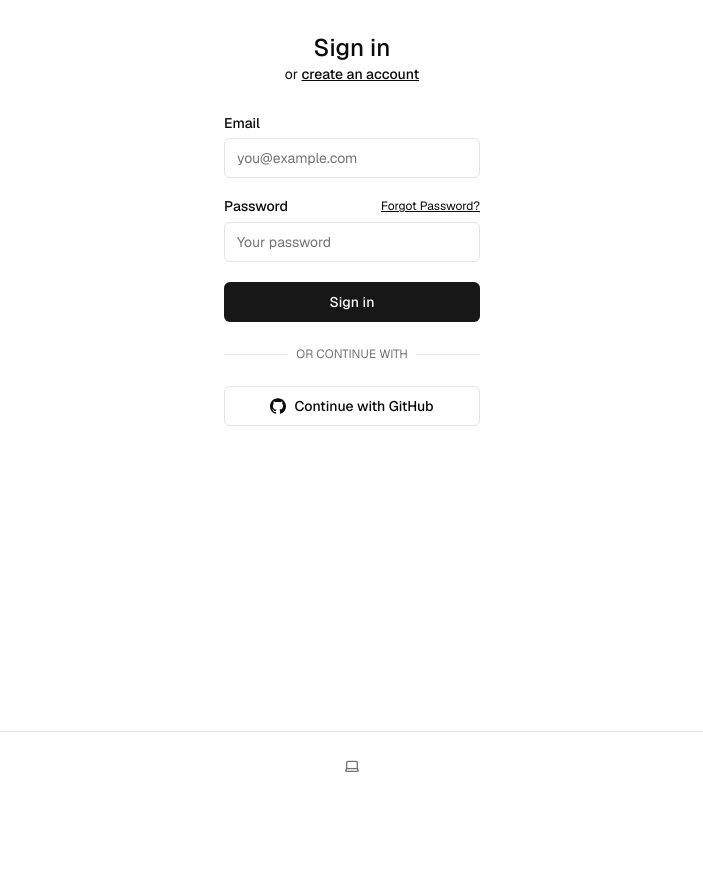
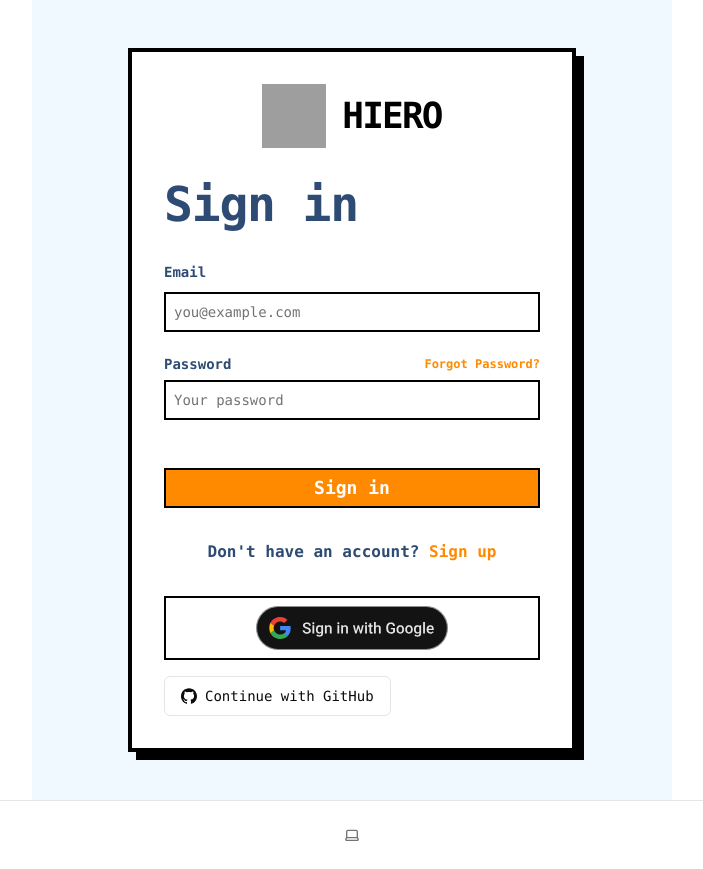
Before and after one commit to Hewlbern/hiero-fork, a Next.js app: page /sign-in in a window 1280 px wide. Shown: the whole page, without its empty margins (288-991 px from the left). Before the commit the page ends 800 px from the top, so only its background shows below. Built offline with nearby package versions, Linux system fonts and the light colour scheme; grey boxes are pictures that could not be loaded.

Commit message:
google auth working - UUID generation next

```diff
--- a/app/(auth-pages)/layout.tsx
+++ /dev/null
@@ -1,9 +0,0 @@
-export default async function Layout({
-  children,
-}: {
-  children: React.ReactNode;
-}) {
-  return (
-    <div className="max-w-7xl flex flex-col gap-12 items-start">{children}</div>
-  );
-}
--- a/app/(auth-pages)/sign-in/page.tsx
+++ b/app/(auth-pages)/sign-in/page.tsx
@@ -1,64 +1,107 @@
-import { signInAction } from "@/app/actions/auth";
+'use client'
+import Image from "next/image";
+import Link from "next/link";
+import { signInAction, signInWithGoogleAuth } from "@/app/actions/auth";
 import { FormMessage, Message } from "@/components/form-message";
 import { SubmitButton } from "@/components/submit-button";
 import { Input } from "@/components/ui/input";
 import { Label } from "@/components/ui/label";
-import Link from "next/link";
 import { GitHubSignInButton } from "@/components/github-sign-in-button";
+import { useEffect, useState } from "react";
 
-export default function Login({
-	searchParams,
-}: {
-	searchParams: Message & { next?: string };
-}) {
-	const next = searchParams.next ? encodeURIComponent(searchParams.next) : "";
+export default function Login({ searchParams }: { searchParams: Message }) {
+  const [mounted, setMounted] = useState(false);
 
-	const signUpLink = `/sign-up${next ? `?next=${next}` : ""}`;
+  useEffect(() => {
+    setMounted(true);
+  }, []);
 
   return (
-		<form className="flex-1 flex flex-col min-w-64 mt-8">
-			<div className="flex flex-col justify-center items-center">
-				<h1 className="text-2xl font-medium">Sign in</h1>
-				<p className="text-sm text-foreground">
-					or{" "}
+    <div className="min-h-screen bg-sky-50 flex flex-col items-center justify-center p-4 font-mono w-7/8 md:w-2/4">
+      <div className="w-full max-w-md bg-white border-4 border-black shadow-[8px_8px_0px_0px_rgba(0,0,0,1)] p-6 sm:p-8">
+        {/* Hiero Logo */}
+        <div className="flex items-center justify-center mb-6 sm:mb-8">
+          <Image
+            src="/0_0.jpeg"
+            alt="Hiero logo"
+            width={48}
+            height={48}
+            className="w-12 h-12 sm:w-16 sm:h-16"
+          />
+          <h2 className="text-3xl sm:text-4xl text-black font-black uppercase tracking-tighter ml-3 sm:ml-4">Hiero</h2>
+        </div>
+
+        <h1 className="text-4xl sm:text-5xl font-bold mb-6 sm:mb-8 text-[#2D4B73] tracking-tight">Sign in</h1>
+
+        <form className="space-y-4 sm:space-y-6" action={signInAction}>
+          <div className="space-y-2">
+            <Label htmlFor="email" className="text-[#2D4B73] font-bold">Email</Label>
+            <Input
+              id="email"
+              name="email"
+              type="email"
+              required
+              className="w-full p-2 border-2 border-black rounded-none focus:ring-[#FF8A00] focus:ring-4 focus:border-black"
+              placeholder="you@example.com"
+            />
+          </div>
+
+          <div className="space-y-2">
+            <div className="flex justify-between items-center">
+              <Label htmlFor="password" className="text-[#2D4B73] font-bold">Password</Label>
               <Link
-						className="text-foreground font-medium text-blue-500 underline"
-						href={signUpLink}
-					>
-						create an account
-					</Link>
-				</p>
-			</div>
-			<div className="flex flex-col gap-2 [&>input]:mb-3 mt-8">
-				<Label htmlFor="email">Email</Label>
-				<Input name="email" placeholder="you@example.com" />
-				<div className="flex justify-between items-center">
-					<Label htmlFor="password">Password</Label>
-					<Link
-						className="text-xs text-foreground underline"
+                className="text-xs text-[#FF8A00] font-bold hover:underline"
                 href="/forgot-password"
               >
                 Forgot Password?
               </Link>
             </div>
-				<Input type="password" name="password" placeholder="Your password" />
-				<Input type="hidden" name="next" value={next} />
-				<SubmitButton pendingText="Signing In..." formAction={signInAction}>
+            <Input
+              id="password"
+              name="password"
+              type="password"
+              required
+              className="w-full p-2 border-2 border-black rounded-none focus:ring-[#FF8A00] focus:ring-4 focus:border-black"
+              placeholder="Your password"
+            />
+          </div>
+
+          {mounted && <FormMessage message={searchParams} />}
+
+          <SubmitButton
+            pendingText="Signing In..."
+            formAction={signInAction}
+            className="w-full bg-[#FF8A00] text-white py-3 px-4 rounded-none border-2 border-black font-bold text-lg hover:bg-[#E67A00] hover:translate-x-[-4px] hover:translate-y-[-4px] hover:shadow-[4px_4px_0px_0px_rgba(0,0,0,1)] transition-all"
+          >
             Sign in
           </SubmitButton>
-				<div className="relative my-4">
-					<div className="absolute inset-0 flex items-center">
-						<span className="w-full border-t" />
-					</div>
-					<div className="relative flex justify-center text-xs uppercase">
-						<span className="bg-background px-2 text-muted-foreground">
-							Or continue with
-						</span>
+        </form>
+
+        <p className="mt-6 sm:mt-8 text-center text-sm sm:text-base text-[#2D4B73] font-bold">
+          Don&apos;t have an account?{' '}
+          <Link href="/sign-up" className="text-[#FF8A00] hover:underline inline-flex items-center">
+            Sign up
+          </Link>
+        </p>
+
+        {/* Social Login Options */}
+        <div className="mt-6 sm:mt-8 space-y-3 sm:space-y-4">
+          <button
+            onClick={() => signInWithGoogleAuth()}
+            className="w-full p-2 flex justify-center items-center transition-all duration-200 hover:opacity-80 focus:outline-none focus:ring-2 focus:ring-offset-2 focus:ring-gray-500 bg-white border-2 border-black rounded-none"
+          >
+            <Image
+              src="/gauth/Web/svg/dark/web_dark_rd_SI.svg"
+              alt="Sign in with Google"
+              width={191}
+              height={46}
+              className="h-9 sm:h-11 w-auto"
+            />
+          </button>
+
+          <GitHubSignInButton />
         </div>
       </div>
-				<GitHubSignInButton />
-				<FormMessage message={searchParams} />
     </div>
-		</form>
   );
 }
--- a/app/(auth-pages)/sign-up/page.tsx
+++ b/app/(auth-pages)/sign-up/page.tsx
@@ -1,3 +1,4 @@
+'use client'
 import { signUpAction } from "@/app/actions/auth";
 import { FormMessage, Message } from "@/components/form-message";
 import { SubmitButton } from "@/components/submit-button";
--- a/app/actions/auth.ts
+++ b/app/actions/auth.ts
@@ -154,13 +154,18 @@
 	return redirect(data.url);
 };
 
-export const signInWithGoogleAuth = async () => {
+export const signInWithGoogleAuth = async (next?: string) => {
+	console.log("Starting Google sign-in process");
 	const supabase = createClient();
 	const origin = headers().get("origin");
+	const redirectTo = `${origin}/auth/callback${next ? `?next=${encodeURIComponent(next)}` : ""}`;
+
+	console.log("Redirect URL:", redirectTo);
+
 	const { data, error } = await supabase.auth.signInWithOAuth({
 		provider: "google",
 		options: {
-			redirectTo: `${origin}/auth/callback`,
+			redirectTo,
 		},
 	});
 
@@ -173,5 +178,6 @@
 		);
 	}
 
+	console.log("Google sign-in successful, redirecting to:", data.url);
 	return redirect(data.url);
 };
--- a/app/protected/checkout/page.tsx
+++ b/app/protected/checkout/page.tsx
@@ -1,21 +1,46 @@
-import { createClient } from "@/utils/supabase/server";
-import { redirect } from "next/navigation";
+"use client";
+
+import { useState } from "react";
+import { createClient } from "@/utils/supabase/client";
+import { useRouter } from "next/navigation";
 import { Card, CardContent, CardHeader, CardTitle } from "@/components/ui/card";
+import { generateUserConnectionKey } from "@/app/actions/generate-user-connection-key";
 
-export default async function CheckoutPage() {
+export default function CheckoutPage() {
+	const [uuid, setUUID] = useState<string | null>(null);
+	const [error, setError] = useState<string | null>(null);
+	const router = useRouter();
 	const supabase = createClient();
 
-	const {
-		data: { user },
-	} = await supabase.auth.getUser();
+	const handleOptionSelect = async (planId: string) => {
+		const { data: { user } } = await supabase.auth.getUser();
 
-	if (!user) {
-		return redirect("/sign-in");
-	}
+		if (!user) {
+			setError("Please sign in to select a plan.");
+			router.push("/sign-in");
+			return;
+		}
+
+		try {
+			const newUUID = await generateUserConnectionKey(planId);
+			setUUID(newUUID);
+			setError(null);
+		} catch (error) {
+			console.error("Error generating UUID:", error);
+			setError("Failed to generate UUID. Please try again.");
+		}
+	};
 
 	return (
 		<div className="flex flex-col gap-4 w-full">
 			<h1 className="text-2xl font-bold mb-4">Choose a Payment Option</h1>
+			{error && <p className="text-red-500">{error}</p>}
+			{uuid && (
+				<div className="bg-green-100 border border-green-400 text-green-700 px-4 py-3 rounded relative mb-4">
+					<strong className="font-bold">Success!</strong>
+					<span className="block sm:inline"> Your UUID has been generated: {uuid}</span>
+				</div>
+			)}
 			<div className="grid gap-4 md:grid-cols-2 lg:grid-cols-3 w-full">
 				<Card>
 					<CardHeader>
@@ -24,7 +49,10 @@
 					<CardContent>
 						<p className="text-2xl font-bold">$9.99/month</p>
 						<p className="mt-2">Access to all features</p>
-						<button className="mt-4 bg-blue-500 text-white px-4 py-2 rounded">
+						<button
+							className="mt-4 bg-blue-500 text-white px-4 py-2 rounded"
+							onClick={() => handleOptionSelect("monthly")}
+						>
 							Select
 						</button>
 					</CardContent>
@@ -36,7 +64,10 @@
 					<CardContent>
 						<p className="text-2xl font-bold">$99.99/year</p>
 						<p className="mt-2">Save 17% compared to monthly</p>
-						<button className="mt-4 bg-blue-500 text-white px-4 py-2 rounded">
+						<button
+							className="mt-4 bg-blue-500 text-white px-4 py-2 rounded"
+							onClick={() => handleOptionSelect("annual")}
+						>
 							Select
 						</button>
 					</CardContent>
@@ -48,7 +79,10 @@
 					<CardContent>
 						<p className="text-2xl font-bold">$0.10 per API call</p>
 						<p className="mt-2">Perfect for low volume usage</p>
-						<button className="mt-4 bg-blue-500 text-white px-4 py-2 rounded">
+						<button
+							className="mt-4 bg-blue-500 text-white px-4 py-2 rounded"
+							onClick={() => handleOptionSelect("pay-as-you-go")}
+						>
 							Select
 						</button>
 					</CardContent>
--- a/components/ai-application-card.tsx
+++ b/components/ai-application-card.tsx
@@ -37,7 +37,7 @@
 
   const handleGoogleSignIn = async () => {
     try {
-      await signInWithGoogleAuth();
+      await signInWithGoogleAuth("/protected/checkout");
       const newUUID = await generateUserConnectionKey(app.id);
       setUUID(newUUID);
     } catch (error) {
--- a/components/github-sign-in-button.tsx
+++ b/components/github-sign-in-button.tsx
@@ -1,5 +1,3 @@
-"use client";
-
 import { Button } from "@/components/ui/button";
 import { siGithub } from "simple-icons";
 import { signInWithGitHub } from "@/app/actions/auth";
```
Also changed, not shown: utils/supabase/middleware.ts (+7 -29 lines). Lines whose indentation alone changed are shown as unchanged.
